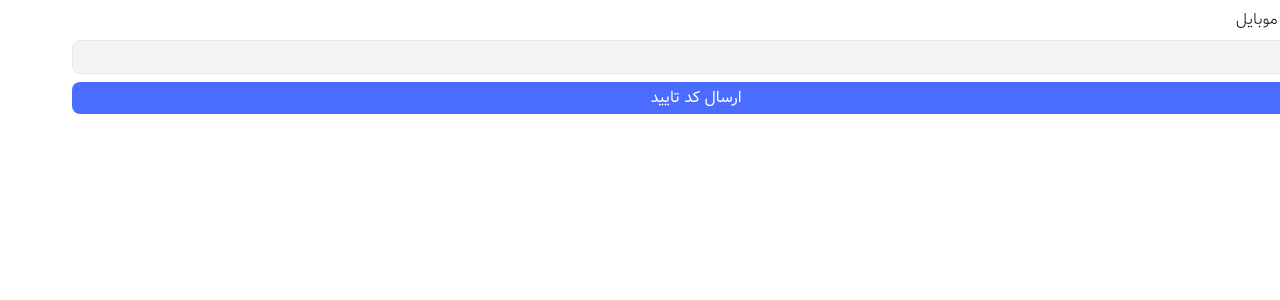
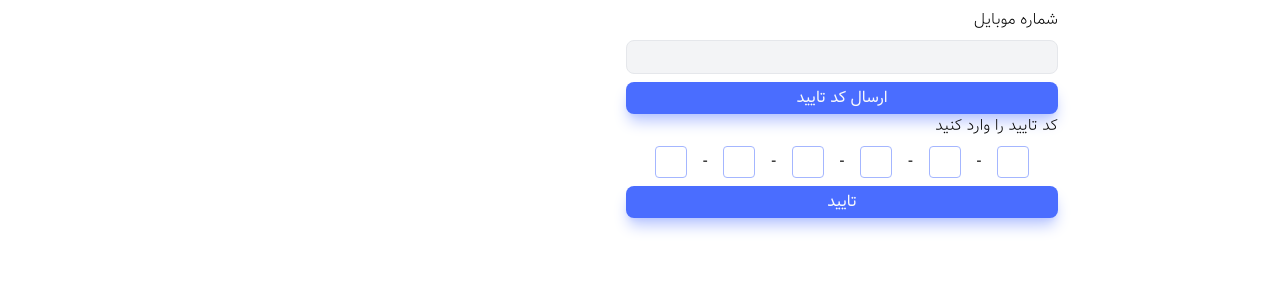
Before and after one commit to pouyaoskuee/Freelancer-App, a React (Vite) app in the folder client/: page /auth in a window 1280 px wide. Shown: the top 300 px of the page. Built offline with nearby package versions, Linux system fonts and the light colour scheme.

Commit message:
send/check OTP pages & services logics was written

```diff
--- a/client/package.json
+++ b/client/package.json
@@ -11,8 +11,12 @@
   },
   "dependencies": {
     "@tailwindcss/vite": "^4.3.0",
+    "@tanstack/react-query": "^5.101.0",
+    "axios": "^1.17.0",
     "react": "^19.2.6",
     "react-dom": "^19.2.6",
+    "react-icons": "^5.6.0",
+    "react-otp-input": "^3.1.1",
     "react-router-dom": "^7.17.0",
     "tailwindcss": "^4.3.0"
   },
--- /dev/null
+++ b/client/src/features/authentication/CheckOTPForm.jsx
@@ -0,0 +1,28 @@
+import OTPInput from "react-otp-input";
+import {useState} from "react";
+
+function CheckOtpForm() {
+    const [otp, setOtp] = useState('')
+    return (
+       <section className={''}>
+           <form action="">
+               <p className={'font-thin'}>کد تایید را وارد کنید</p>
+               <OTPInput
+                   value={otp}
+                   onChange={e => setOtp(e)}
+                   renderInput={(props)=> <input {...props} />}
+                   inputType={'number'}
+                   numInputs={6}
+                   renderSeparator={<span>-</span>}
+                   containerStyle={'flex flex-row-reverse gap-2 justify-center'}
+                   inputStyle={'m-2 border border-primary-400 rounded-sm size-8 text-center'}
+                   skipDefaultStyles={true}
+               />
+
+               <button className={' w-full btn btn--primary'}>تایید</button>
+           </form>
+       </section>
+    );
+}
+
+export default CheckOtpForm;
--- a/client/src/features/authentication/SendOTPForm.jsx
+++ b/client/src/features/authentication/SendOTPForm.jsx
@@ -1,29 +1,18 @@
 import {useState} from "react";
+import NumberInput from "../../ui/NumberInput.jsx";
+import {getOtp} from "../../services/authService.js";
 
 function SendOtpForm() {
+    const [phoneNumber, setPhoneNumber] = useState('')
 
-    const [phoneNumber, setPhoneNumber] = useState('')
+    function handler(e){
+        e.preventDefault();
+        getOtp({'phoneNumber': phoneNumber})
+    }
 
     return (
         <section>
-            <form className={'flex flex-col gap-2'} >
-                <label
-                    htmlFor="phoneNumber"
-                    className={'font-thin'}
-                >شماره موبایل</label>
-                <input
-                    id={'phoneNumber'}
-                    type="number"
-                    value={phoneNumber}
-                    onChange={e => setPhoneNumber(e.target.value)}
-                    className={'w-full border border-gray-200 bg-gray-100 text-secondary-900 rounded-lg p-1 hover:border-primary-500 focus:outline-none focus:bg-white focus:border-primary-500 focus:shadow-lg focus:shadow-primary-200'}
-                />
-
-                <button
-                    type="submit"
-                    className={' w-full rounded-lg bg-primary-900 text-white py-1'}
-                >ارسال کد تایید</button>
-            </form>
+            <NumberInput label={'شماره موبایل'} value={phoneNumber} onChange={e => setPhoneNumber(e.target.value)} handler={handler}/>
         </section>
     );
 }
--- a/client/src/index.css
+++ b/client/src/index.css
@@ -5,6 +5,7 @@
 /**************************  tailwind layers  **************************/
 @utility container {
     @apply mx-auto py-1 px-2;
+
 }
 
 @theme {
@@ -43,6 +44,24 @@
 
 }
 
+@layer components {
+    .btn{
+        @apply py-1 px-2 rounded-lg transition-all duration-300
+    }
+
+    .btn--primary{
+        @apply text-secondary-50 bg-primary-900 hover:bg-primary-800 shadow-lg shadow-primary-300
+    }
+
+    .btn--secondary{
+        @apply text-secondary-100 bg-secondary-300 hover:bg-secondary-200 shadow-lg shadow-secondary-300
+    }
+
+    .numberInput{
+        @apply  border border-gray-200 bg-gray-100 text-secondary-900 rounded-lg p-1 hover:border-primary-500 focus:outline-none focus:bg-white focus:border-primary-500 focus:shadow-lg focus:shadow-primary-200
+    }
+}
+
 
 /**************************   resets & configs   **************************/
 
--- a/client/src/pages/Auth.jsx
+++ b/client/src/pages/Auth.jsx
@@ -1,9 +1,11 @@
 import SendOtpForm from "../features/authentication/SendOTPForm.jsx";
+import CheckOtpForm from "../features/authentication/CheckOTPForm.jsx";
 
 function Auth() {
     return (
-        <main className={'container'}>
+        <main className={'container max-w-[28rem]'}>
             <SendOtpForm/>
+            <CheckOtpForm/>
         </main>
     );
 }
--- /dev/null
+++ b/client/src/services/authService.js
@@ -0,0 +1,11 @@
+import http from "./httpService.js";
+
+export function getOtp(data){
+    return http.get('user/get-otp' , data)
+}
+
+
+
+export function checkOtp(data){
+    return http.get('user/check-otp' , data)
+}
--- /dev/null
+++ b/client/src/services/httpService.js
@@ -0,0 +1,16 @@
+import axios from "axios";
+
+const  app = axios.create({
+    baseURL: "http://localhost:9000/api/",
+    withCredentials: true
+})
+
+const http= {
+    get: app.get,
+    post: app.post,
+    delete: app.delete,
+    put: app.put,
+    patch: app.patch
+}
+
+export default http;
--- /dev/null
+++ b/client/src/ui/NumberInput.jsx
@@ -0,0 +1,27 @@
+
+function NumberInput({label, value, onChange , Handler}) {
+
+
+    return (
+        <form className={'flex flex-col gap-2'} onSubmit={Handler}  >
+            <label
+                htmlFor="phoneNumber"
+                className={'font-thin'}
+            >{label}</label>
+            <input
+                id={'phoneNumber'}
+                type="number"
+                value={value}
+                onChange={onChange}
+                className={'w-full numberInput'}
+            />
+
+            <button
+                type="submit"
+                className={' w-full btn btn--primary'}
+            >ارسال کد تایید</button>
+        </form>
+    );
+}
+
+export default NumberInput;
```
Also changed, not shown: 1 other file (tests, documents, lock files or other folders).
